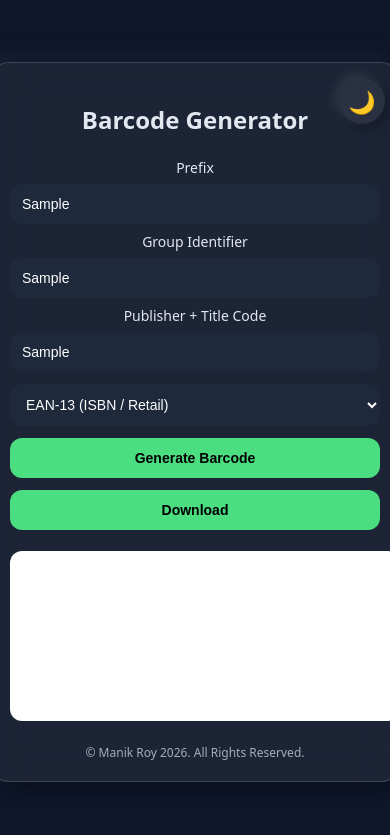
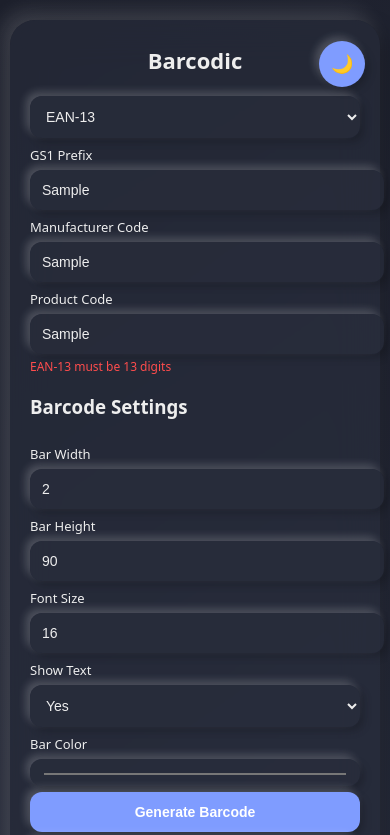
Before and after one commit to pixnum-hub/Barcodic, a plain HTML site: page index.html in a window 390 px wide. Both pictures are taken after typing "Sample", "Sample", "Sample" into the empty fields and a click on the button "Generate Barcode". Shown: the top 835 px of the page. Drawn offline with Linux system fonts and the light colour scheme.

Commit message:
Add files via upload

```diff
--- a/index.html
+++ b/index.html
@@ -1,259 +1,252 @@
 <!DOCTYPE html>
 <html lang="en">
 <head>
-<meta charset="UTF-8">
-<meta name="viewport" content="width=device-width, initial-scale=1.0">
-<title>Barcodic – Advanced Barcode Generator</title>
+<meta charset="UTF-8" />
+<meta name="viewport" content="width=device-width, initial-scale=1.0"/>
+<title>Barcodic</title>
 
-<!-- Manifest -->
-<link rel="manifest" href="./manifest.json">
-<meta name="theme-color" content="#0f172a">
+<link rel="manifest" href="manifest.json">
+<meta name="theme-color" content="#7f9cff">
 
-<!-- JsBarcode CDN -->
-<script src="https://cdn.jsdelivr.net/npm/jsbarcode@3.11.5/dist/JsBarcode.all.min.js"></script>
+<script src="https://cdn.jsdelivr.net/npm/jsbarcode@3.11.6/dist/JsBarcode.all.min.js"></script>
 
 <style>
 :root{
-  --bg:#0f172a;
-  --glass:rgba(255,255,255,0.06);
-  --border:rgba(255,255,255,0.15);
-  --text:#e2e8f0;
-  --accent:#38bdf8;
-}
-body.light{
-  --bg:#f1f5f9;
-  --glass:rgba(0,0,0,0.05);
-  --border:rgba(0,0,0,0.1);
-  --text:#0f172a;
+  --bg1:#e6eef7;
+  --bg2:#ffffff;
+  --glass:rgba(255,255,255,0.35);
+  --text:#222;
+  --accent:#7f9cff;
 }
 body.dark{
-  --bg:#0f172a;
-  --glass:rgba(255,255,255,0.06);
-  --border:rgba(255,255,255,0.15);
-  --text:#e2e8f0;
+  --bg1:#1c1f2b;
+  --bg2:#2a2f40;
+  --glass:rgba(40,45,60,0.6);
+  --text:#eee;
 }
 body.amoled{
-  --bg:#000000;
-  --glass:rgba(255,255,255,0.08);
-  --border:rgba(255,255,255,0.2);
-  --text:#ffffff;
+  --bg1:#000;
+  --bg2:#0a0a0a;
+  --glass:rgba(15,15,15,0.75);
+  --text:#fff;
 }
-
 body{
   margin:0;
-  font-family:system-ui, sans-serif;
-  background:var(--bg);
-  color:var(--text);
+  font-family:system-ui;
+  background:linear-gradient(145deg,var(--bg1),var(--bg2));
   display:flex;
   justify-content:center;
-  align-items:center;
-  min-height:100vh;
-  flex-direction:column;
-  padding:10px;
-  box-sizing:border-box;
+  padding:20px 10px;
+  color:var(--text);
 }
-
-#splash{
-  position:fixed;
-  inset:0;
-  background:var(--bg);
-  display:flex;
-  justify-content:center;
-  align-items:center;
-  flex-direction:column;
-  z-index:9999;
-}
-.loader{
-  width:150px;
-  height:6px;
-  background:#1e293b;
-  border-radius:10px;
-  overflow:hidden;
-  margin-top:15px;
-}
-.loader span{
-  display:block;
-  height:100%;
-  width:0;
-  background:var(--accent);
-  animation:load 2s linear forwards;
-}
-@keyframes load{to{width:100%}}
 
 .app{
   width:100%;
   max-width:420px;
-  padding:20px;
-  border-radius:20px;
+  backdrop-filter:blur(20px);
   background:var(--glass);
-  backdrop-filter:blur(16px);
-  border:1px solid var(--border);
-  box-shadow:6px 6px 20px #0a0f1f, -6px -6px 20px #1b243a;
-  text-align:center;
+  border-radius:25px;
+  padding:25px 20px;
+  box-shadow:8px 8px 20px rgba(0,0,0,0.25), -8px -8px 20px rgba(255,255,255,0.15);
   position:relative;
-  overflow:hidden;
+  display:flex;
+  flex-direction:column;
 }
 
-.theme-toggle{
+h1{text-align:center;margin:0 0 15px;font-size:22px}
+label{font-size:13px;margin-top:8px;display:block}
+
+input, select, button{
+  width:100%;
+  padding:12px;
+  margin-top:6px;
+  border-radius:12px;
+  border:none;
+  font-size:14px;
+  background:var(--glass);
+  color:var(--text);
+  box-shadow:4px 4px 8px rgba(0,0,0,0.2), -4px -4px 8px rgba(255,255,255,0.2);
+}
+
+button{
+  background:var(--accent);
+  color:#fff;
+  font-weight:600;
+  cursor:pointer;
+  transition:.2s;
+}
+button:hover{transform:translateY(-2px)}
+
+canvas{
+  width:100%;
+  margin-top:15px;
+  background:#fff;
+  border-radius:12px;
+  padding:10px;
+}
+
+.themeToggle{
   position:absolute;
   top:15px;
   right:15px;
   width:46px;
   height:46px;
   border-radius:50%;
-  background:var(--glass);
-  display:flex;
-  justify-content:center;
-  align-items:center;
+  border:none;
+  background:var(--accent);
+  color:#fff;
+  font-size:18px;
   cursor:pointer;
-  font-size:22px;
-  box-shadow:4px 4px 12px rgba(0,0,0,0.3), -4px -4px 12px rgba(255,255,255,0.1);
-  user-select:none;
 }
 
-input, select, button, label{
-  width:100%;
-  padding:12px;
-  margin:6px 0;
-  border-radius:12px;
-  border:none;
-  font-size:14px;
-  box-sizing:border-box;
-}
-input, select{
-  background:#1e293b;
-  color:white;
-}
-button{
-  background:#4ade80;
-  color:#000;
-  font-weight:bold;
-  cursor:pointer;
-}
-svg{
-  width:100%;
-  max-width:100%;
-  height:auto;
-  margin-top:15px;
-  background:white;
-  padding:10px;
-  border-radius:12px;
-}
-footer{
-  margin-top:18px;
-  font-size:12px;
-  opacity:0.7;
-}
+.warning{color:#ff4d4d;font-size:12px;margin-top:4px;display:none}
+footer{text-align:center;font-size:12px;margin-top:18px;opacity:.7}
+#printArea{display:none}
 </style>
 </head>
 
-<body>
-
-<div id="splash">
+<body class="dark">
+<div class="app">
+<button class="themeToggle" id="themeToggle">🌙</button>
 <h1>Barcodic</h1>
-  <div class="loader"><span></span></div>
-</div>
-
-<div class="app">
-  <div class="theme-toggle" id="themeToggle">🌙</div>
-
-  <h2>Barcode Generator</h2>
-
-  <label id="label1">Field 1</label>
-  <input id="field1" placeholder="">
-
-  <label id="label2">Field 2</label>
-  <input id="field2" placeholder="">
-
-  <label id="label3">Field 3</label>
-  <input id="field3" placeholder="">
 
 <select id="type">
-    <option value="EAN13">EAN-13 (ISBN / Retail)</option>
-    <option value="EAN8">EAN-8 (Small Retail)</option>
-    <option value="UPC">UPC-A (Retail USA/Canada)</option>
-    <option value="UPCE">UPC-E (Compact Retail)</option>
-    <option value="CODE128">CODE-128 (Universal / Logistics)</option>
-    <option value="CODE39">CODE-39 (Industrial)</option>
-    <option value="ITF14">ITF-14 (Cartons / Shipping)</option>
-    <option value="MSI">MSI (Warehouse)</option>
-    <option value="Pharmacode">Pharmacode (Pharma Packaging)</option>
-    <option value="Codabar">Codabar (Libraries / Blood Banks)</option>
+<option value="EAN13">EAN-13</option>
+<option value="UPC">UPC-A</option>
+<option value="CODE128">Code 128</option>
+<option value="CODE39">Code 39</option>
+<option value="ITF14">ITF-14</option>
+<option value="Codabar">Codabar</option>
 </select>
 
+<label id="label1"></label><input id="field1">
+<label id="label2"></label><input id="field2">
+<label id="label3"></label><input id="field3">
+<div id="validationMsg" class="warning"></div>
+
+<h3>Barcode Settings</h3>
+<label>Bar Width</label><input type="number" id="barcodeWidth" value="2">
+<label>Bar Height</label><input type="number" id="barcodeHeight" value="90">
+<label>Font Size</label><input type="number" id="barcodeFontSize" value="16">
+<label>Show Text</label>
+<select id="displayValue"><option value="true">Yes</option><option value="false">No</option></select>
+<label>Bar Color</label><input type="color" id="barColor" value="#000000">
+
 <button id="generateBtn">Generate Barcode</button>
-  <button id="downloadBtn">Download</button>
+<button id="downloadPNG">Download PNG</button>
+<button id="downloadSVG">Download SVG</button>
+<button id="resetBtn">Reset</button>
 
-  <svg id="barcode"></svg>
+<canvas id="barcodeCanvas"></canvas>
+<button id="printLabels">Print A4 Labels</button>
 
 <footer>© Manik Roy 2026. All Rights Reserved.</footer>
 </div>
 
+<div id="printArea"></div>
+
 <script>
-window.onload = ()=>setTimeout(()=>document.getElementById("splash").style.display="none",2000);
-
-/* ----------------- Theme Toggle ----------------- */
+const themeToggle=document.getElementById("themeToggle");
 const themes=["light","dark","amoled"];
-let currentThemeIndex=1;
-const themeToggle=document.getElementById("themeToggle");
-function updateThemeIcon(){themeToggle.textContent=themes[currentThemeIndex]==="light"?"☀️":themes[currentThemeIndex]==="dark"?"🌙":"⚫";}
-function applyTheme(){document.body.classList.remove("light","dark","amoled");document.body.classList.add(themes[currentThemeIndex]);updateThemeIcon();}
-themeToggle.addEventListener("click",()=>{currentThemeIndex=(currentThemeIndex+1)%themes.length;applyTheme();});
+let currentTheme=1;
+function applyTheme(){
+ document.body.className=themes[currentTheme];
+ themeToggle.textContent=currentTheme===0?"☀️":currentTheme===1?"🌙":"⚫";
+}
+themeToggle.onclick=()=>{currentTheme=(currentTheme+1)%3;applyTheme();}
 applyTheme();
 
-/* ----------------- Dynamic Labels ----------------- */
-const typeSelect=document.getElementById("type");
-typeSelect.addEventListener("change",updateLabels);
+const labelMap={
+ EAN13:["GS1 Prefix","Manufacturer Code","Product Code"],
+ UPC:["Number System Digit","Manufacturer Code","Product Code"],
+ CODE128:["Primary Data","Batch / Lot Number","Internal Reference"],
+ CODE39:["Product ID","Category Code","Serial Number"],
+ ITF14:["Packaging Indicator","Company Prefix","Item Reference"],
+ Codabar:["Organization Code","Category / Type","Serial Identifier"]
+};
+
+const label1=document.getElementById("label1");
+const label2=document.getElementById("label2");
+const label3=document.getElementById("label3");
+const typeSel=document.getElementById("type");
+const field1=document.getElementById("field1");
+const field2=document.getElementById("field2");
+const field3=document.getElementById("field3");
+
 function updateLabels(){
-  const type=typeSelect.value;
-  const l1=document.getElementById("label1");
-  const l2=document.getElementById("label2");
-  const l3=document.getElementById("label3");
-  const f1=document.getElementById("field1");
-  const f2=document.getElementById("field2");
-  const f3=document.getElementById("field3");
-  if(type==="EAN13"){l1.textContent="Prefix";l2.textContent="Group Identifier";l3.textContent="Publisher + Title Code";f1.placeholder="978 / 979";f2.placeholder="Language/Region";f3.placeholder="Publisher+Book";}
-  else if(type==="EAN8"){l1.textContent="Country Code";l2.textContent="Manufacturer Code";l3.textContent="Product Code";f1.placeholder="Country";f2.placeholder="Maker";f3.placeholder="Item";}
-  else if(type==="UPC"){l1.textContent="Number System";l2.textContent="Manufacturer";l3.textContent="Product Code";f1.placeholder="0 or 1";f2.placeholder="Company";f3.placeholder="Item";}
-  else if(type==="UPCE"){l1.textContent="Number System";l2.textContent="Manufacturer";l3.textContent="Product Code (Compressed)";f1.placeholder="0 or 1";f2.placeholder="Maker";f3.placeholder="Compressed Item";}
-  else if(type==="CODE128"){l1.textContent="Primary Data";l2.textContent="Batch No.";l3.textContent="Internal Ref";f1.placeholder="Main Data";f2.placeholder="Optional";f3.placeholder="Optional";}
-  else if(type==="CODE39"){l1.textContent="Product ID";l2.textContent="Category";l3.textContent="Serial Number";f1.placeholder="ID";f2.placeholder="Group";f3.placeholder="Serial";}
-  else if(type==="ITF14"){l1.textContent="Packaging Level";l2.textContent="Carton Code";l3.textContent="Item Ref";f1.placeholder="Level";f2.placeholder="Carton";f3.placeholder="Item";}
-  else if(type==="MSI"){l1.textContent="Warehouse Code";l2.textContent="Shelf Code";l3.textContent="Item Number";f1.placeholder="Warehouse";f2.placeholder="Shelf";f3.placeholder="Item";}
-  else if(type==="Pharmacode"){l1.textContent="Drug Code";l2.textContent="Batch";l3.textContent="Pack Ref";f1.placeholder="Drug ID";f2.placeholder="Batch";f3.placeholder="Pack";}
-  else if(type==="Codabar"){l1.textContent="Library/Blood Bank ID";l2.textContent="Category";l3.textContent="Serial";f1.placeholder="ID";f2.placeholder="Group";f3.placeholder="Serial";}
+ [label1,label2,label3].forEach((l,i)=>l.textContent=labelMap[typeSel.value][i]);
 }
+typeSel.addEventListener("change",()=>{updateLabels();generateBarcode();});
 updateLabels();
 
-/* ----------------- Barcode Generator ----------------- */
-document.getElementById("generateBtn").addEventListener("click",()=>{
-  const f1=document.getElementById("field1").value.trim();
-  const f2=document.getElementById("field2").value.trim();
-  const f3=document.getElementById("field3").value.trim();
-  const type=document.getElementById("type").value;
-  if(!f1){alert("Fill first field!"); return;}
-  try{JsBarcode("#barcode", f1+f2+f3, {format:type,width:2,height:90,displayValue:true});}
-  catch(e){alert("Error: "+e.message);}
+const canvas=document.getElementById("barcodeCanvas");
+const ctx=canvas.getContext("2d");
+let svgString="";
+
+function validateData(type,data){
+ const msg=document.getElementById("validationMsg");
+ msg.style.display="none";
+ if(type==="EAN13"&&data.length!==13){msg.textContent="EAN-13 must be 13 digits";msg.style.display="block";return false;}
+ if(type==="UPC"&&data.length!==12){msg.textContent="UPC-A must be 12 digits";msg.style.display="block";return false;}
+ if(type==="ITF14"&&data.length!==14){msg.textContent="ITF-14 must be 14 digits";msg.style.display="block";return false;}
+ return true;
+}
+
+function generateBarcode(){
+ const data=field1.value+field2.value+field3.value;
+ if(!field1.value){ctx.clearRect(0,0,canvas.width,canvas.height);return;}
+ if(!validateData(typeSel.value,data)){ctx.clearRect(0,0,canvas.width,canvas.height);return;}
+
+ canvas.width=canvas.clientWidth*2;
+ canvas.height=120*2;
+ ctx.setTransform(2,0,0,2,0,0);
+
+ JsBarcode(canvas,data,{
+  format:typeSel.value,
+  width:+barcodeWidth.value,
+  height:+barcodeHeight.value,
+  fontSize:+barcodeFontSize.value,
+  displayValue:displayValue.value==="true",
+  lineColor:barColor.value
  });
 
-/* ----------------- Download ----------------- */
-document.getElementById("downloadBtn").addEventListener("click",()=>{
-  const svg=document.querySelector("#barcode");
-  if(!svg){alert("No barcode to download"); return;}
-  const data=new XMLSerializer().serializeToString(svg);
-  const blob=new Blob([data],{type:"image/svg+xml"});
-  const url=URL.createObjectURL(blob);
-  const a=document.createElement("a");
-  a.href=url;
-  a.download="barcode.svg";
-  a.click();
-});
+ const svg=document.createElementNS("http://www.w3.org/2000/svg","svg");
+ JsBarcode(svg,data,{format:typeSel.value,lineColor:barColor.value});
+ svgString=new XMLSerializer().serializeToString(svg);
+}
 
-/* ----------------- Service Worker ----------------- */
-if('serviceWorker' in navigator){
-  window.addEventListener('load',()=>navigator.serviceWorker.register('./sw.js').then(reg=>console.log('SW registered',reg)).catch(err=>console.log('SW failed',err)));
+[field1,field2,field3,barcodeWidth,barcodeHeight,barcodeFontSize,displayValue,barColor]
+.forEach(el=>el.addEventListener("input",generateBarcode));
+generateBtn.onclick=generateBarcode;
+
+downloadPNG.onclick=()=>canvas.toBlob(b=>{const a=document.createElement("a");a.href=URL.createObjectURL(b);a.download="barcode.png";a.click();});
+downloadSVG.onclick=()=>{if(!svgString)return alert("Generate barcode first");const a=document.createElement("a");a.href=URL.createObjectURL(new Blob([svgString],{type:"image/svg+xml"}));a.download="barcode.svg";a.click();};
+
+resetBtn.onclick=()=>{
+ field1.value=field2.value=field3.value="";
+ document.getElementById("validationMsg").style.display="none";
+ ctx.clearRect(0,0,canvas.width,canvas.height);
+ canvas.width=0;
+ canvas.height=0;
+ svgString="";
+};
+
+printLabels.onclick=()=>{
+ const printArea=document.getElementById("printArea");
+ printArea.innerHTML="";
+ if(!canvas.width)return alert("Generate barcode first");
+ for(let i=0;i<18;i++){
+  const c=document.createElement("canvas");
+  c.width=canvas.width;c.height=canvas.height;
+  c.getContext("2d").drawImage(canvas,0,0);
+  printArea.appendChild(c);
+ }
+ window.print();
+};
+
+if("serviceWorker" in navigator){
+ navigator.serviceWorker.register("sw.js");
 }
 </script>
-
 </body>
 </html>
```
Lines whose indentation alone changed are shown as unchanged.
